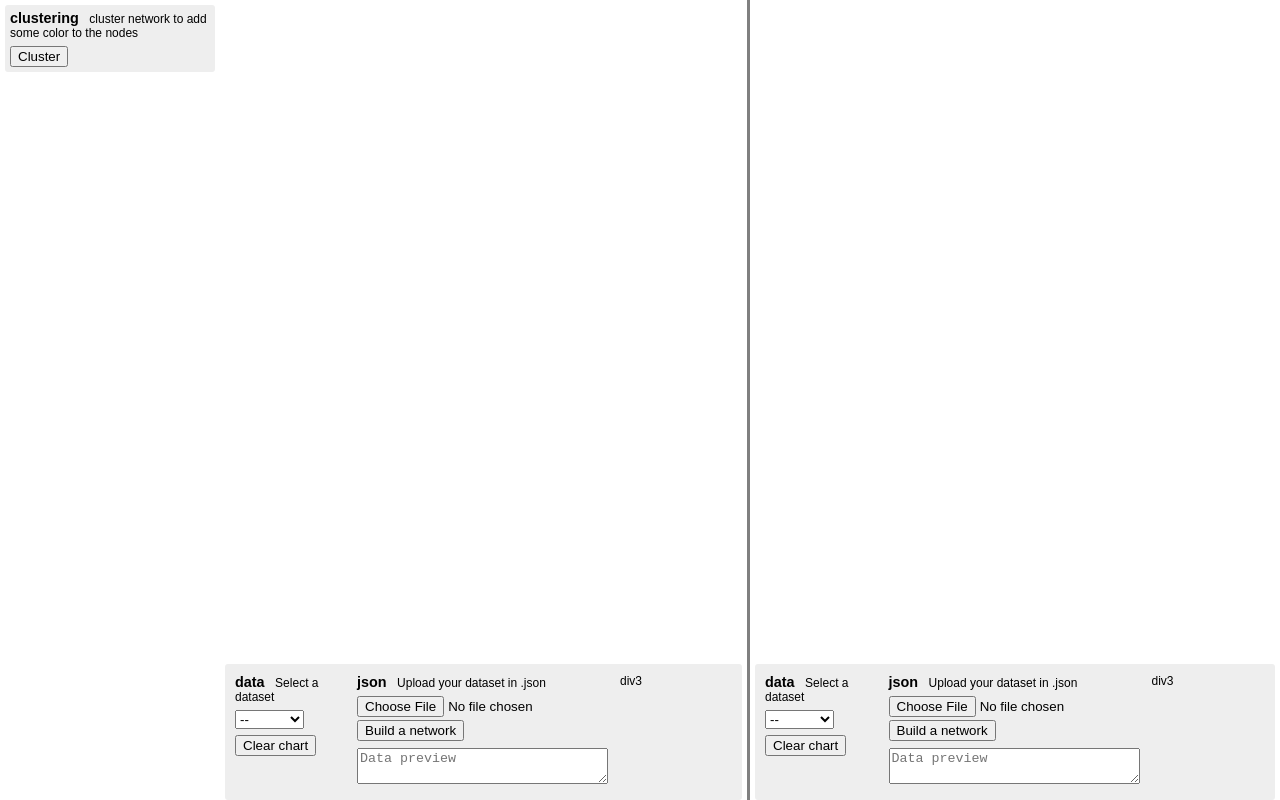
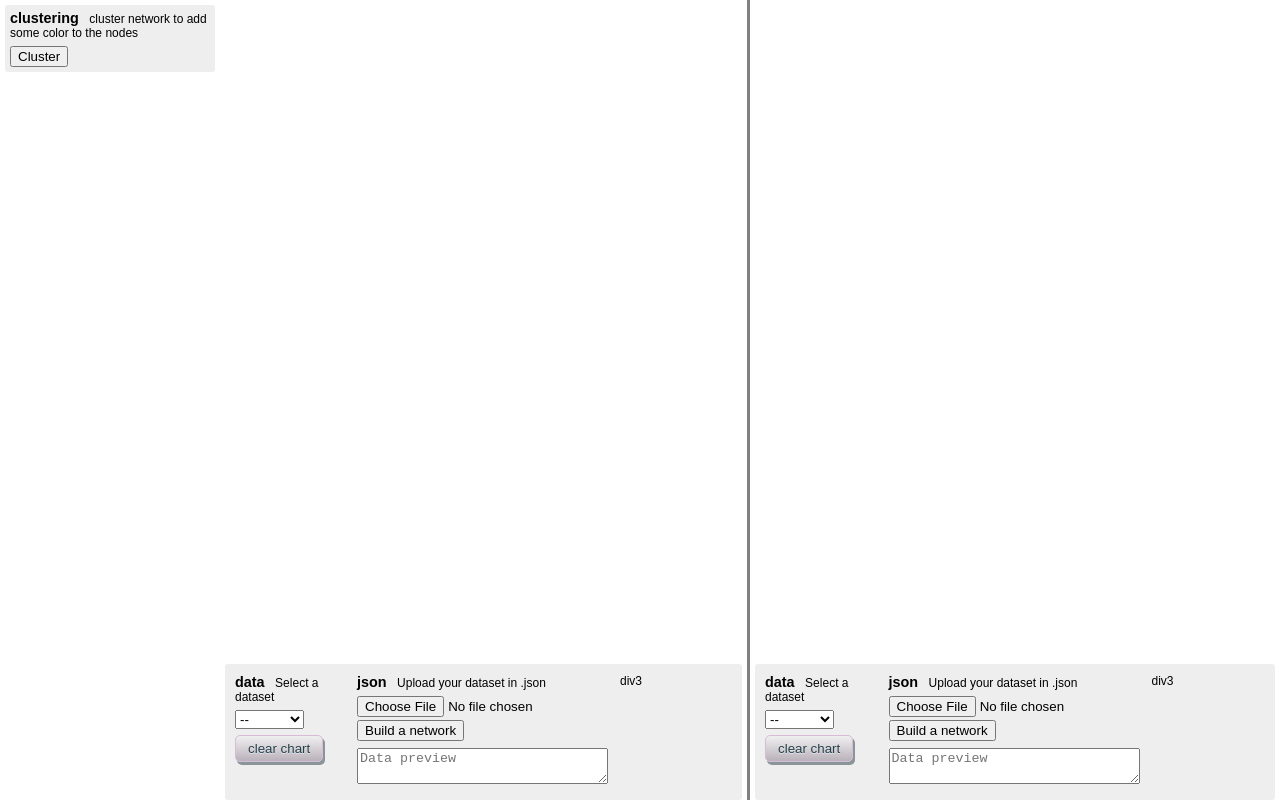
Before and after one commit to schatt89/networkViz, a website: page public/index.html in a window 1280 px wide. Drawn offline with nearby package versions, Linux system fonts and the light colour scheme.

Commit message:
clear button css

```diff
--- a/public/css/main.css
+++ b/public/css/main.css
@@ -73,6 +73,31 @@ body {
    width: 97%;
    max-height: 200px;
 }
+
+.clear {
+	box-shadow: 2px 3px 0px 0px #899599;
+	background:linear-gradient(to bottom, #ededed 5%, #bab1ba 100%);
+	background-color:#ededed;
+	border-radius: 5px;
+	border:1px solid #d6bcd6;
+	display:inline-block;
+	cursor:pointer;
+	color:#264249;
+	font-family:Arial;
+	padding:5px 12px;
+	text-decoration:none;
+    text-shadow:0px 1px 0px #e1e2ed;
+}
+.clear:hover {
+	background:linear-gradient(to bottom, #bab1ba 5%, #ededed 100%);
+	background-color:#bab1ba;
+}
+.clear:active {
+	position:relative;
+	top:1px;
+}
+
+
 
 .data .clustering {
     padding: 5px;
--- a/public/index.html
+++ b/public/index.html
@@ -32,7 +32,7 @@
                             <option value="2">Option2</option>
                             <option value="3">Option3</option>
                         </select> </br>
-                        <button class="clear" id="left_clear"> Clear chart </button>
+                        <button class="clear" id="left_clear"> clear chart </button>
                       </div>
                       <div class="uploading">
                         <p><label>json</label>
@@ -63,7 +63,7 @@
                             <option value="2">Option2</option>
                             <option value="3">Option3</option>
                         </select> </br>
-                        <button class="clear" id="right_clear"> Clear chart </button>
+                        <button class="clear" id="right_clear"> clear chart </button>
                       </div>
                       <div class="uploading">
                         <p><label>json</label>
--- a/public/js/public.js
+++ b/public/js/public.js
@@ -153,6 +153,19 @@ var dragging = false;
        }
     });
 
+
+
+//// CLEAR SVG //////
+
+document.getElementById('left_clear').onclick = function() {
+    var svg = d3.select("#left_svg");
+    svg.selectAll("*").remove();
+}
+
+document.getElementById('right_clear').onclick = function() {
+    var svg = d3.select("#right_svg");
+    svg.selectAll("*").remove();
+}
 
 
 //////////// FORCE SIMULATION ////////////
```
